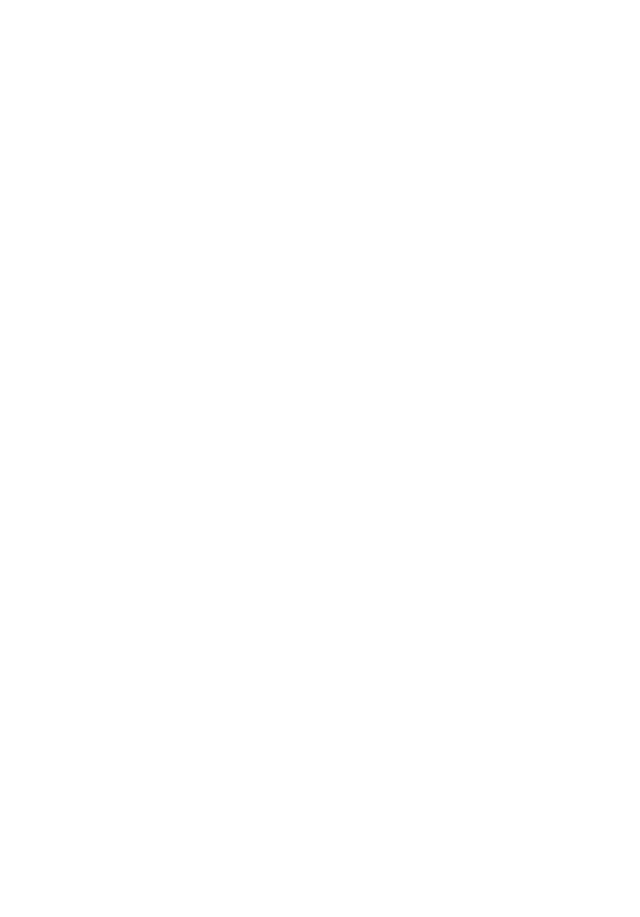
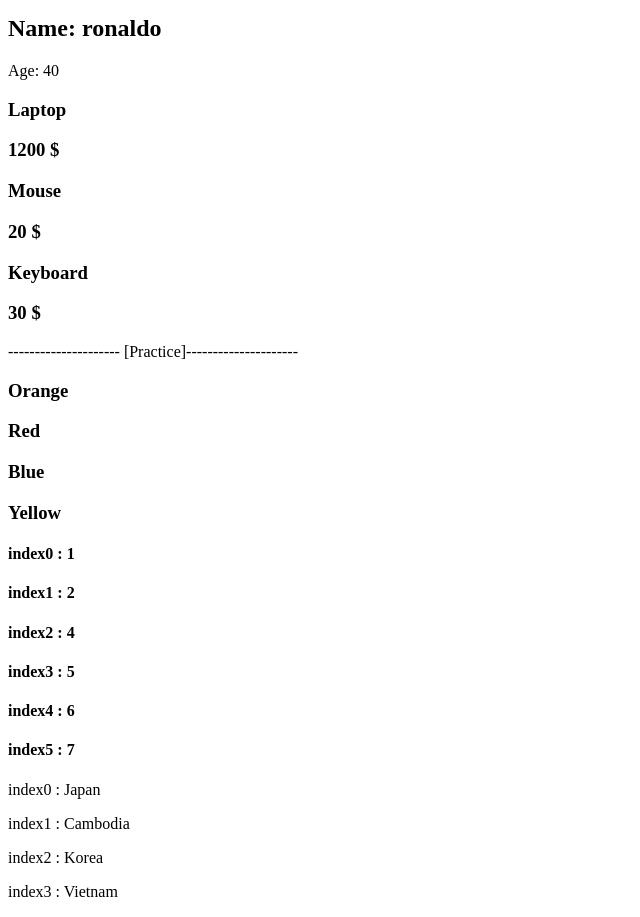
Before and after one commit to hongdyhengmesa/WebDevelopment, a Vue app: page / in a window 1280 px wide. Shown: the part 1020-1937 px from the top of the page, without its empty margins (0-640 px from the left). Before the commit the page ends 800 px from the top, so only its background shows below. Built offline with nearby package versions, Linux system fonts and the light colour scheme.

Commit message:
some example and practice

```diff
--- a/src/App.vue
+++ b/src/App.vue
@@ -1,9 +1,15 @@
 <template>
   <div class="container">
     <V_for/>
+    <p>---------------------</p>
+    <Ex1/>
+    <p>--------------------- [Practice]---------------------</p>
+    <Practice1/>
   </div>
 </template>
 
 <script setup>
   import V_for from "./components/loop/V_for.vue";
+  import Ex1 from "./components/loop/Ex1.vue";
+  import Practice1 from "./components/loop/Practice1.vue";
 </script>
--- /dev/null
+++ b/src/components/loop/Ex1.vue
@@ -0,0 +1,39 @@
+<template>
+
+    <div v-for="student in students" :key="student.id">
+        <h2>Name: {{ student.name }}</h2>
+        <p>Age: {{ student.age }}</p>
+    </div>
+
+    <div v-for="product in products" :key="product.id">
+        <h3>{{ product.name }}</h3>
+        <h3>{{ product.price }} $</h3>
+    </div>
+
+</template>
+<script setup>
+    const students = [
+        {id: 1, name:"john", age:20},
+        {id: 2, name:"messi", age:38},
+        {id: 3, name:"ronaldo", age:40}
+    ]
+
+    const products = [
+        {
+            id: 1,
+            name: "Laptop",
+            price: 1200
+        },
+        {
+            id: 2,
+            name: "Mouse",
+            price: 20
+        },
+        {
+            id: 3,
+            name: "Keyboard",
+            price: 30
+        }
+    ]
+
+</script>
--- /dev/null
+++ b/src/components/loop/Practice1.vue
@@ -0,0 +1,27 @@
+<template>
+    <h3 v-for="color in colors" :key="color">{{ color }}</h3>
+    <h4 v-for="(number, index) in numbers" :key="index"> index{{ index }} : {{ number }}</h4>
+    <p v-for="(contry, index) in contries" :key="index"> index{{ index }} : {{ contry }}</p>
+</template>
+
+<script setup>
+
+    const colors = [
+        "Orange",
+        "Red",
+        "Blue",
+        "Yellow"
+    ]
+
+    const numbers = [
+        1,2,4,5,6,7
+    ]
+
+    const contries = [
+        "Japan",
+        "Cambodia",
+        "Korea",
+        "Vietnam"
+    ]
+
+</script>
--- a/src/components/loop/V_for.vue
+++ b/src/components/loop/V_for.vue
@@ -3,6 +3,8 @@
     <h6 v-for="number in numbers" :key="number">{{ number }}</h6>
     <h3 v-for="student in students" :key="student">{{ student }}</h3>
     <h5 v-for="langauge in langauges" :key="langauge">{{ langauge }}</h5>
+    <!-- for this used with index -->
+    <h4 v-for="(car, index) in cars" :key="index">{{ index }} - {{ car }}</h4>
 </template>
 
 <script setup>
@@ -36,4 +38,10 @@
         "NestJs"
     ]
 
+    const cars = [
+        "Lambogini",
+        "Ferraries",
+        "RolRoy"
+    ]
+
 </script>
```
